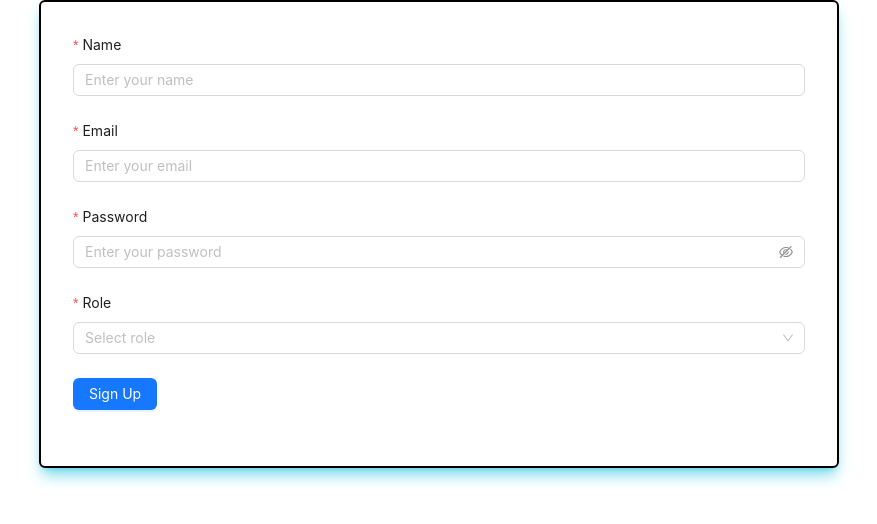
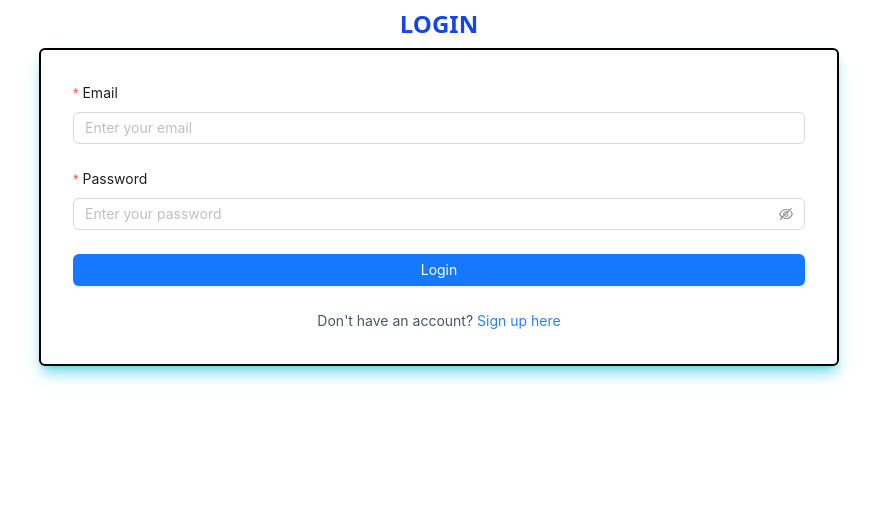
Before and after one commit to Fizza-Ashfaq/Kanban, a React (Vite) app: page / in a window 1280 px wide. Shown: the top 524 px of the page, without its empty margins (201-1078 px from the left). Built offline with nearby package versions, Linux system fonts and the light colour scheme.

Commit message:
fixed errors

```diff
--- a/src/App.jsx
+++ b/src/App.jsx
@@ -6,20 +6,22 @@ import AddPage from './pages/AddPage';
 import EditPage from './pages/EditPage';
 import SignUpPage from './pages/SignUpPage';
 import './index.css';
+import LoginPage from './pages/LoginPage';
+import LoggerPage from './pages/LoggerPage';
 
 function App() {
 
   return (
     <>
-      <TaskDataProvider>
         <Routes>
-          <Route path='/' element={<SignUpPage />} />
+          <Route path='/' element={<LoginPage />} />
+          <Route path='/LoggerPage' element={<LoggerPage />} />
+          <Route path='/LoginPage' element={<LoginPage />} />
           <Route path='/HomePage' element={<HomePage />} />
           <Route path='/AddPage' element={<AddPage />} />
           <Route path='/EditPage' element={<EditPage />} />
           <Route path='/SignUpPage' element={<SignUpPage />} />
         </Routes>
-      </TaskDataProvider>
     </>
   )
 }
--- a/src/components/AllTasks.jsx
+++ b/src/components/AllTasks.jsx
@@ -9,10 +9,10 @@ function AllTasks() {
   const [draggedTask, setDraggedTask] = useState(null);
 
   useEffect(() => {
-    const onrender=(async () => {
+    const onrender=async () => {
       const tasks = await getAllTasks();
       setTasks(tasks);
-    });
+    }
     onrender();
   }, []);
 
--- /dev/null
+++ b/src/components/LoggerCard.jsx
@@ -0,0 +1,65 @@
+import React, { useEffect, useState } from 'react';
+import { Table } from 'antd';
+import { logger } from '../hooks/logerHook';
+
+const LoggerCard = () => {
+    const [events, setEvents] = useState([]);
+
+    const fetchEvents = async () => {
+        try {
+            const data = await logger();
+            console.log("Fetched Data (Once):", data);
+            setEvents(data);
+        } catch (error) {
+            console.error('Error fetching events:', error);
+        }
+    };
+
+    useEffect(() => {
+        fetchEvents();
+    }, []);
+
+
+    const columns = [
+        {
+            title: 'Task Name',
+            dataIndex: 'TaskId',
+            key: 'TaskName',
+            render: (Task) => Task?.TaskName || "N/A",
+        },
+        {
+            title: 'User ',
+            dataIndex: 'UserId',
+            key: 'name',
+            render: (user) => user?.name || "Unknown",
+        },
+        {
+            title: 'Action',
+            dataIndex: 'Action',
+            key: 'Action',
+        },
+        {
+            title: 'Timestamp',
+            dataIndex: 'doneAt',
+            key: 'doneAt',
+            render: (date) => new Date(date).toLocaleString(),
+        },
+    ];
+
+
+    return (
+        <div className="flex flex-col items-center p-8">
+            <h2 className="text-2xl font-bold mb-6">Task Event Logs</h2>
+            <Table
+                className="shadow-lg border w-full"
+                dataSource={events}
+                columns={columns}
+                rowKey="_id"
+                pagination={false}
+                scroll={{ y: 400 }}
+            />
+        </div>
+    );
+};
+
+export default LoggerCard;
--- /dev/null
+++ b/src/components/LoginCard.jsx
@@ -0,0 +1,86 @@
+import React from "react";
+import { Form, Input, Button } from "antd";
+import { loginUser } from "../hooks/userHook";
+import { useNavigate } from "react-router-dom";
+import toast,{Toaster} from 'react-hot-toast';
+
+const LoginCard = () => {
+  const navigate = useNavigate();
+
+  const onFinish=async(data) => {
+    const res=await loginUser(data);
+    if(res.length<0)
+    {
+        toast.error("Error signing up");
+        return;
+    }
+    toast.success("Signup successful");
+    setTimeout(() => {
+        navigate("/HomePage");
+      }, 1000);
+};
+
+
+  return (
+    <>
+      <Toaster position="top-center" reverseOrder={false} />
+      <div className="flex w-full justify-center">
+        <div className="flex flex-wrap pl-8 p-8 shadow-lg shadow-cyan-500/50 rounded-md border-solid border-2 w-[800px]">
+          <Form
+            className="w-full p-8"
+            name="LoginForm"
+            layout="vertical"
+            onFinish={onFinish}
+          >
+            <Form.Item
+              label="Email"
+              name="email"
+              rules={[
+                {
+                  required: true,
+                  message: "Please enter your email!",
+                  type: "email",
+                },
+              ]}
+            >
+              <Input className="w-full" placeholder="Enter your email" />
+            </Form.Item>
+
+            <Form.Item
+              label="Password"
+              name="password"
+              rules={[
+                { required: true, message: "Please enter your password!" },
+              ]}
+            >
+              <Input.Password
+                className="w-full"
+                placeholder="Enter your password"
+              />
+            </Form.Item>
+
+            <Form.Item>
+              <Button type="primary" htmlType="submit" className="w-full">
+                Login
+              </Button>
+            </Form.Item>
+
+            <div className="text-center mt-4">
+              <p className="text-gray-600">
+                Don't have an account?{" "}
+                <span
+                  className="text-blue-500 cursor-pointer hover:underline"
+                  onClick={() => navigate("/SignUpPage")}
+                >
+                  Sign up here
+                </span>
+              </p>
+            </div>
+          </Form>
+        </div>
+      </div>
+    </>
+  );
+};
+
+export default LoginCard;
--- a/src/components/Navbar.jsx
+++ b/src/components/Navbar.jsx
@@ -15,8 +15,12 @@ const Navbar = () => {
       label: <Link to="/AddPage">Add Task</Link>,
     },
     {
-      key: "/SignUpPage",
-      label: <Link to="/SignUpPage">SignUp/Login</Link>,
+      key: "/LoggerPage",
+      label: <Link to="/LoggerPage">History</Link>,
+    },
+    {
+      key: "/LoginPage",
+      label: <Link to="/LoginPage">SignUp/Login</Link>,
     }
   ];
 
--- a/src/components/SignUp.jsx
+++ b/src/components/SignUp.jsx
@@ -7,19 +7,23 @@ import toast,{Toaster} from 'react-hot-toast';
 
 const SignUp = () => {
     const Navigate = useNavigate();
-    const onFinish=(data) => {
-        const res=signUpUser(data);
+    const onFinish=async(data) => {
+        const res=await signUpUser(data);
         if(res.length<0)
         {
             toast.error("Error signing up");
             return;
         }
-        // toast.success("Signup successful");
+        toast.success("Signup successful");
         Navigate('/HomePage')
     };
 
 
   return (
+    <>
+    <Toaster position="top-center" reverseOrder={false}/>
+
+
     <div className='flex w-full justify-center'>
       <div className='flex flex-wrap pl-8 p-8 shadow-lg shadow-cyan-500/50 rounded-md border-solid border-2 w-[800px]'>
         <Form className='w-full p-8' name="SignupForm" layout="vertical" onFinish={onFinish}>
@@ -47,9 +51,22 @@ const SignUp = () => {
               Sign Up
             </Button>
           </Form.Item>
+
+          <div className="text-center mt-4">
+              <p className="text-gray-600">
+                Already have an account?{" "}
+                <span
+                  className="text-blue-500 cursor-pointer hover:underline"
+                  onClick={() => navigate("/LoginPage")}
+                >
+                  Login here
+                </span>
+              </p>
+            </div>
         </Form>
       </div>
     </div>
+    </>
   );
 };
 
--- /dev/null
+++ b/src/hooks/logerHook.js
@@ -0,0 +1,7 @@
+import axios from 'axios';
+
+const API_URL = 'http://localhost:3000/logger';
+export const logger=async()=>{
+    const response = await axios.get(`${API_URL}/loggerInfo`);
+    return response.data;
+}
--- a/src/hooks/taskHook.js
+++ b/src/hooks/taskHook.js
@@ -3,18 +3,18 @@ import axios from "axios";
 const API_URL = "http://localhost:3000/tasks";
 
 export const addTask = async (task) => {
-    const response = await axios.post(`${API_URL}/addTask`, task)
+    const response = await axios.post(`${API_URL}/addTask`, task,{ withCredentials: true })
     return response.data;
 }
 
 export const updateTask = async (id,updatedTask) => {
-    const response = await axios.put(`${API_URL}/updateTask/${id}`,updatedTask)
+    const response = await axios.put(`${API_URL}/updateTask/${id}`,updatedTask,{ withCredentials: true })
     return response.data;
 }
 
 export const deleteTask = async (id) => {
     try {
-    const response = await axios.delete(`${API_URL}/deleteTask/${id}`)
+    const response = await axios.delete(`${API_URL}/deleteTask/${id}`,{ withCredentials: true })
     return response.data;}
     catch (error) {
         console.error("Failed to delete task");
@@ -22,6 +22,6 @@ export const deleteTask = async (id) => {
 }
 
 export const getAllTasks = async () => {
-    const response =await axios.get(`${API_URL}/getAllTasks`)
+    const response =await axios.get(`${API_URL}/getAllTasks`,{ withCredentials: true })
     return response.data;
 }
--- a/src/hooks/userHook.js
+++ b/src/hooks/userHook.js
@@ -3,11 +3,13 @@ import axios from 'axios';
 const API_URL = 'http://localhost:3000/users';
 
 export const loginUser = async (data) => {
-    const response =await axios.post(`${API_URL}/login`,data);
-    return response.data;
+    const response =await axios.post(`${API_URL}/login`,data, {
+        withCredentials: true });
+    return response;
 }
 
 export const signUpUser = async (data) => {
-    const response =await axios.post(`${API_URL}/signUp`,data);
-    return response.data;
+    const response =await axios.post(`${API_URL}/signUp`,data, {
+        withCredentials: true });
+    return response;
 }
--- /dev/null
+++ b/src/pages/LoggerPage.jsx
@@ -0,0 +1,13 @@
+import React from 'react';
+import LoggerCard from '../components/LoggerCard';
+import Navbar from '../components/Navbar';
+const LoggerPage = () => {
+  return (
+    <div >
+        <Navbar />
+        <LoggerCard/>
+    </div>
+  );
+};
+
+export default LoggerPage;
--- a/src/pages/LoginPage.jsx
+++ b/src/pages/LoginPage.jsx
@@ -0,0 +1,14 @@
+import React from 'react';
+import LoginCard from '../components/LoginCard';
+
+const LoginPage = () => {
+  return (
+    <div >
+        <h1 className=" justify-center items-center text-2xl font-bold text-center text-blue-700 m-2 ">LOGIN</h1>
+        <LoginCard/>
+    </div>
+
+  );
+};
+
+export default LoginPage;
--- a/src/pages/SignUpPage.jsx
+++ b/src/pages/SignUpPage.jsx
@@ -3,7 +3,9 @@ import SignUp from '../components/SignUp';
 
 const SignUpPage = () => {
   return (
+
     <div >
+        <h1 className=" justify-center items-center text-2xl font-bold text-center text-blue-700 m-2 ">Sign Up</h1>
         <SignUp/>
     </div>
   );
```
